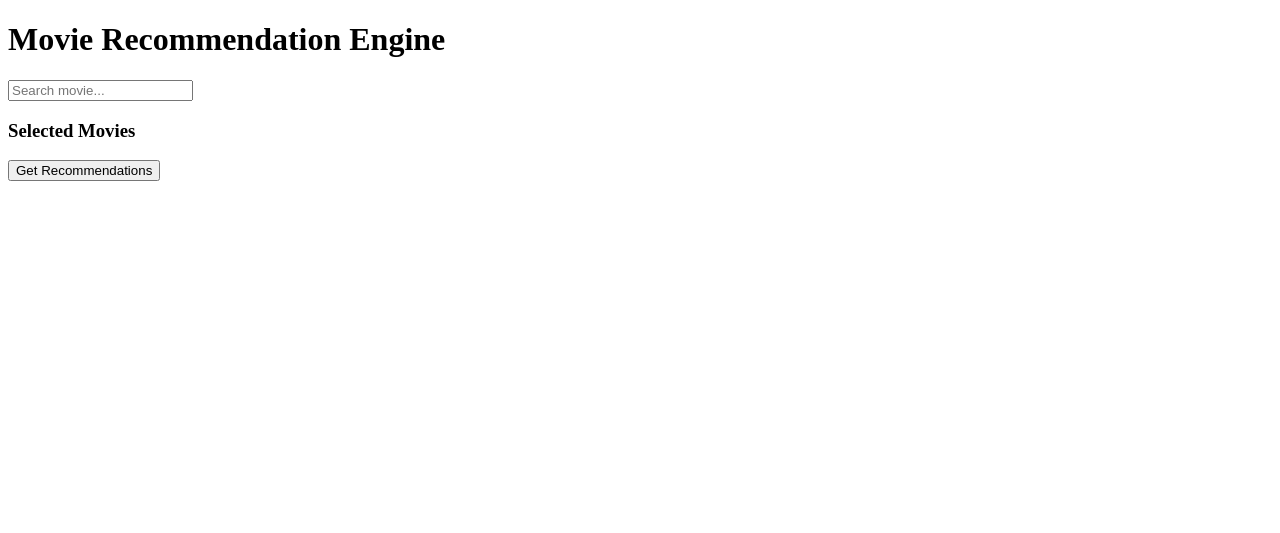
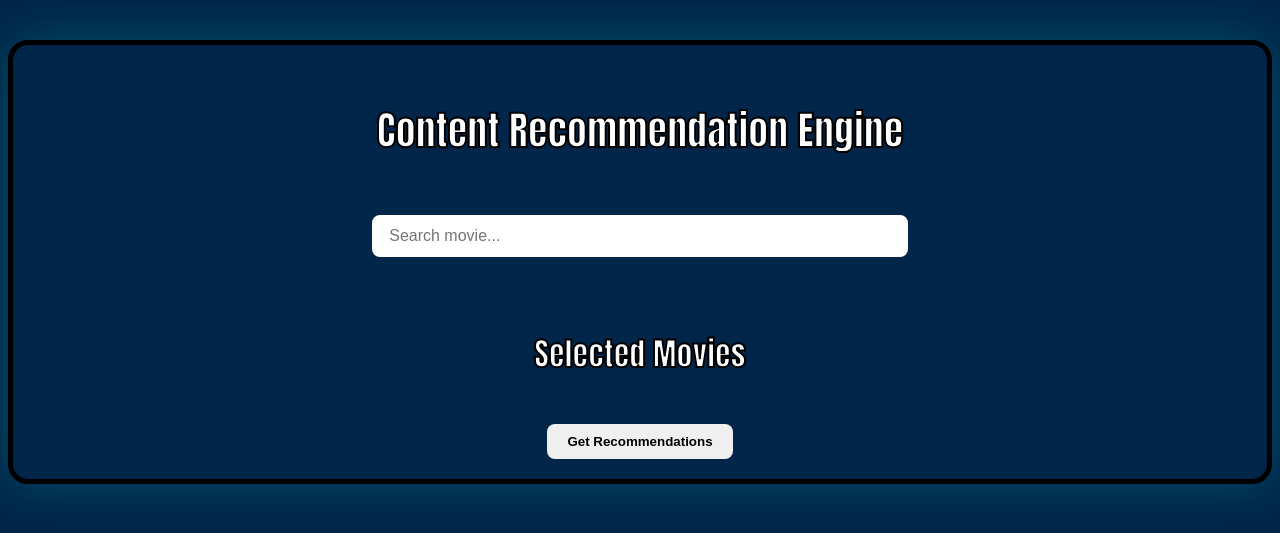
Before and after one commit to swish0621/Content-Based-Recommendation-System, a FastAPI app: page / in a window 1280 px wide. Shown: the top 533 px of the page. Run offline with FastAPI, Linux system fonts and the light colour scheme.

Commit message:
Update ui

```diff
--- a/main.py
+++ b/main.py
@@ -1,11 +1,13 @@
 from fastapi import FastAPI, Request, Form, Query
 from fastapi.responses import HTMLResponse, JSONResponse
 from fastapi.templating import Jinja2Templates
+from fastapi.staticfiles import StaticFiles
 import sqlite3
 from recommender import get_recommendations
 
 
 app = FastAPI()
+app.mount("/static", StaticFiles(directory="static"), name="static")
 templates = Jinja2Templates(directory="templates")
 
 @app.get("/", response_class=HTMLResponse)
--- /dev/null
+++ b/static/css/styles.css
@@ -0,0 +1,67 @@
+body {
+    background-color:rgb(1, 38, 73);
+    text-align: center;
+    font-weight: bolder;
+    font-family: Impact, Haettenschweiler, 'Arial Narrow Bold', sans-serif;
+}
+#container {
+    margin: 40px auto;
+    border: 5px solid black;
+    border-radius: 20px;
+    box-shadow: 0 0 50px rgba(3, 234, 226, 0.2);
+}
+#project-title h1 {
+    color:rgb(255, 255, 255);
+    display: inline-block;
+    padding: 15px;
+    -webkit-text-stroke: 2px #000;
+    font-weight: bolder;
+    font-size: 2.5rem;
+}
+#project-subtitle h2 {
+    color:rgb(255, 255, 255);
+    display: inline-block;
+    -webkit-text-stroke: 2px #000;
+    font-weight: bolder;
+    font-size: 2rem;
+}
+#search {
+    width: 40%;
+    padding: 10px 15px;
+    font-size: medium;
+    color: black;
+    border: 2px solid white;
+    border-radius: 8px;
+}
+#results {
+    margin-top: 5px;
+    color: white;
+    text-align: center;
+    padding: 20px;
+    width: 60%;
+    margin-left: auto;
+    margin-right: auto;
+    display: block;
+    -webkit-text-stroke: 1px #000;
+}
+#selection-container {
+    color: white;
+}
+#selection-container button {
+    margin-top: 20px;
+    margin-bottom: 20px;
+    color: rgb(1, 1, 1);
+    font-weight: bold;
+    border: none;
+    border-radius: 8px;
+    padding: 10px 20px;
+    cursor: pointer;
+    transition: 0.2s;
+}
+#selection-container button:hover {
+    background-color: cyan;
+    color: black;
+}
+#back-button {
+    margin-bottom: 15px;
+}
--- a/templates/index.html
+++ b/templates/index.html
@@ -1,7 +1,8 @@
 <!doctype html>
 <html>
+  <link rel="stylesheet" href="/static/css/styles.css">
   <head>
-    <title>Movie Recommender</title>
+    <title>Content Recommendation Engine</title>
     <!-- runs on user typing in search box -->
     <script>
       async function searchMovies() {
@@ -52,6 +53,10 @@
         // creates an option to remove the movies once they are selected
         const removeBtn = document.createElement("button");
         removeBtn.textContent = "×";
+        removeBtn.style.color = "white";
+        removeBtn.style.backgroundColor = "red";
+        removeBtn.style.padding = "4px";
+        removeBtn.style.marginInline = "5px";
         removeBtn.onclick = () => item.remove();
         item.appendChild(removeBtn);
 
@@ -60,14 +65,21 @@
     </script>
   </head>
   <body>
-    <h1>Movie Recommendation Engine</h1>
-    <input id="search" type="text" placeholder="Search movie..." oninput="searchMovies()" autocomplete="off">
-    <div id="results" style="margin-top:1rem;"></div>
+    <section id="container">
 
-    <h3>Selected Movies</h3>
-    <form action="/recommend" method="post">
-      <div id="selected"></div>
-      <button type="submit">Get Recommendations</button>
-    </form>
+      <section id="project-title"><h1>Content Recommendation Engine</h1></section>
+        <input id="search" type="text" placeholder="Search movie..." oninput="searchMovies()" autocomplete="off">
+
+        <div id="results"></div>
+
+        <section id="project-subtitle"><h2>Selected Movies</h2></section>
+        <section id="selection-container">
+          <form action="/recommend" method="post">
+            <div id="selected"></div>
+            <button type="submit">Get Recommendations</button>
+        </form>
+      </section>
+
+    </section>
   </body>
 </html>
```
Also changed, not shown: templates/recommendations.html (+9 -6 lines).
